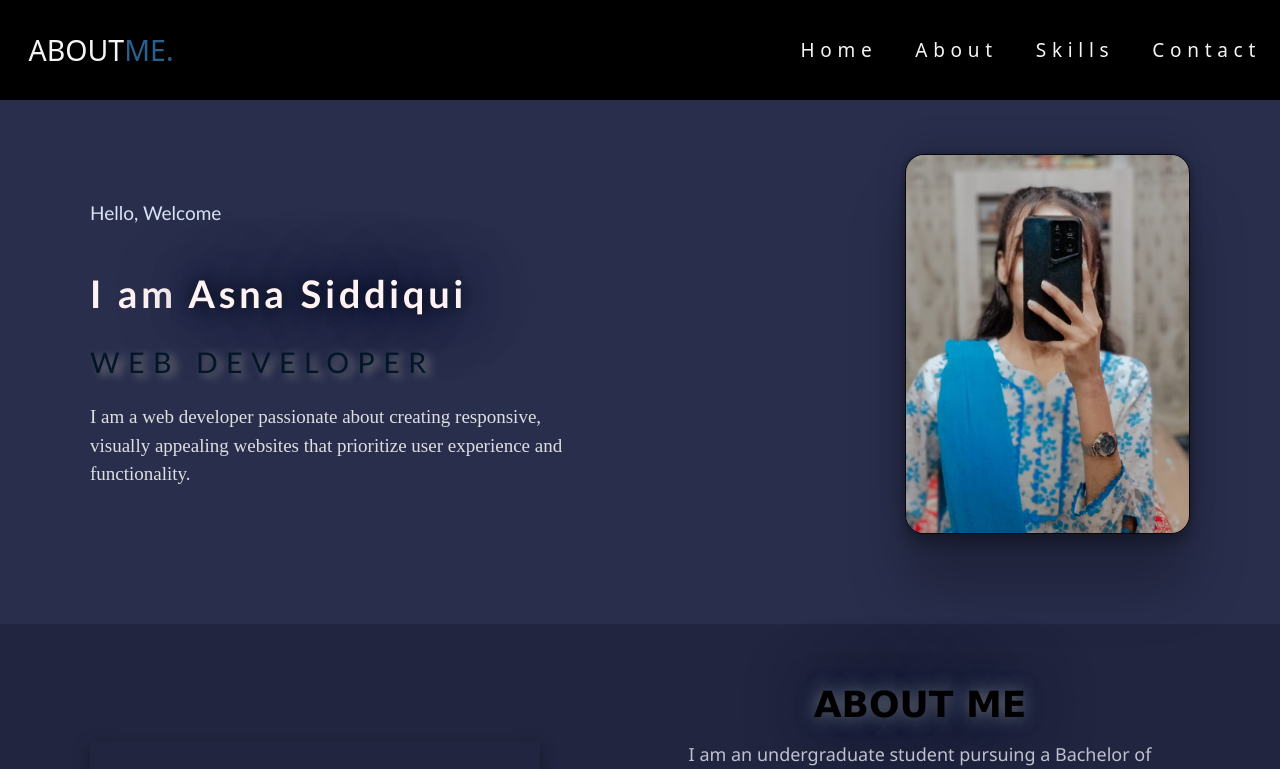
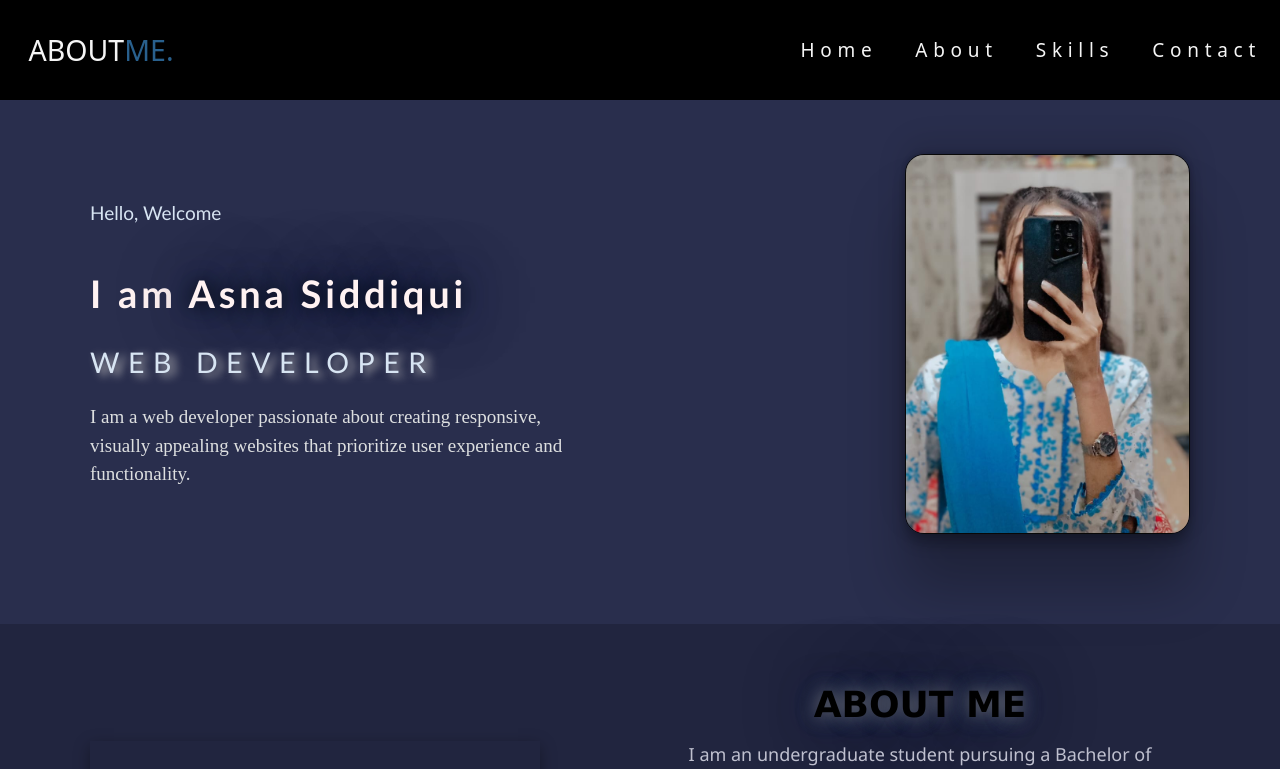
Before and after one commit to AsnaSiddiqui/PORTFOLIO., a Next.js app: page / in a window 1280 px wide. Shown: the top 769 px of the page. Built offline with nearby package versions, Linux system fonts and the light colour scheme.

Commit message:
Update globals.css

```diff
--- a/src/app/globals.css
+++ b/src/app/globals.css
@@ -180,9 +180,8 @@
         font-family: 'Gill Sans', 'Gill Sans MT', Calibri, 'Trebuchet MS', sans-serif;
         font-weight: 200;
         letter-spacing: 0.3em;
-        color:rgb(2, 22, 39);
-/*         text-shadow: 0 0 0.5em #8b8b8b, 0 0 1em #04205c, 0 0 2em rgb(7, 7, 7); */
-         text-shadow: 0.2em 0.1em 0.3em gray;
+        color: rgb(216, 229, 243);
+        text-shadow: 0.2em 0.1em 0.3em rgb(192, 190, 190);
 
 
 
```
